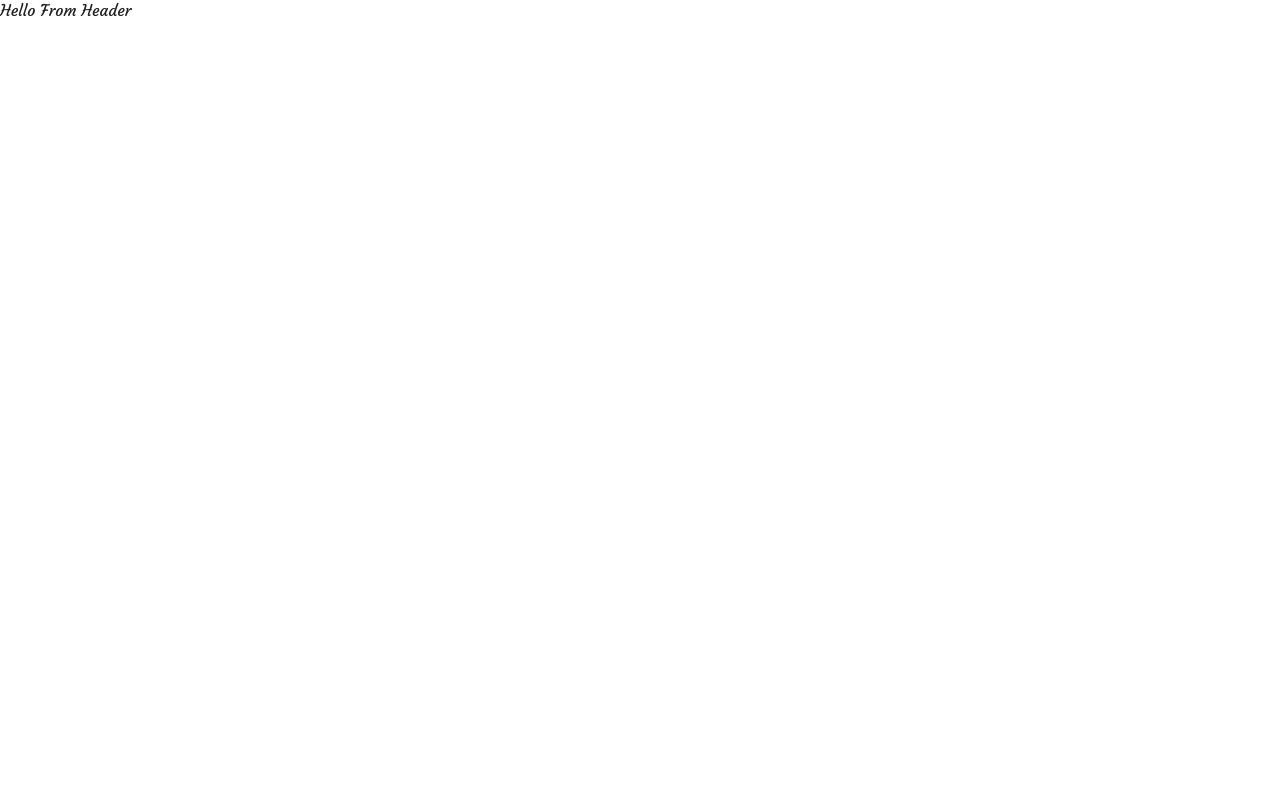
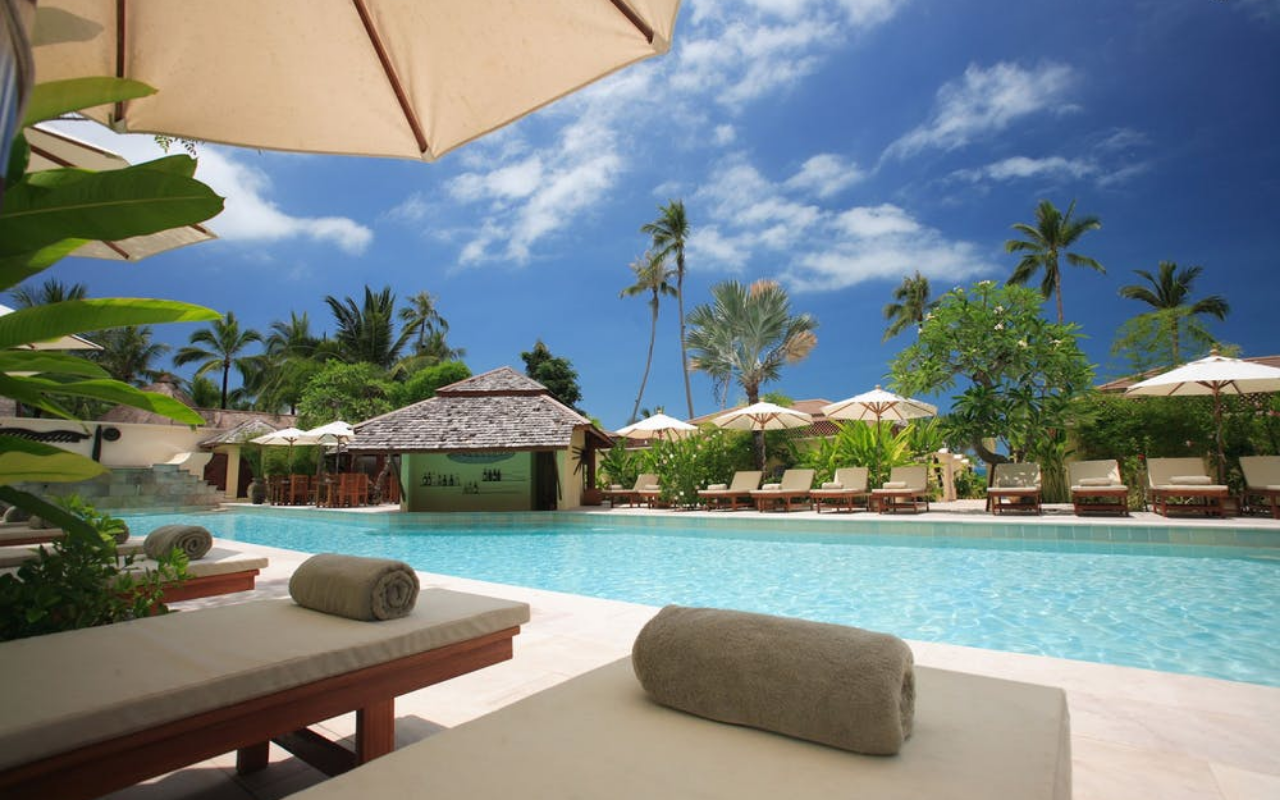
Before and after one commit to jmdc89/Hotel-Styled, a React (Create React App) app: page / in a window 1280 px wide. Built offline with nearby package versions, Linux system fonts and the light colour scheme; the HTML template or start-up script is replaced by a standard one.

Commit message:
Hero comp

```diff
--- a/src/components/globals/GlobalStyles.js
+++ b/src/components/globals/GlobalStyles.js
@@ -1,4 +1,5 @@
 import { createGlobalStyle } from "styled-components";
+import { setColor, setFont } from "../../styles";
 
 const Globals = createGlobalStyle`
 
@@ -12,10 +13,9 @@
 
     body {
         font-size: 100%100vh;
-        color:#222;
-        background:#fff;
-        font-family: 'Lato', sans-serif;
-        font-family: 'Courgette', cursive;
+        color:${setColor.mainBlack};
+        background:${setColor.mainWhite};
+        ${setFont.main};
     }
 
     h1 {
--- /dev/null
+++ b/src/components/globals/Hero.js
@@ -0,0 +1,13 @@
+import styled from "styled-components";
+import homeImg from "../../images/homeBcg.jpeg";
+
+const Hero = styled.header`
+  min-height: 100vh;
+  background: url(${(props) => props.img || homeImg}) center/cover fixed
+    no-repeat;
+  display: flex;
+  align-items: center;
+  justify-content: center;
+`;
+
+export default Hero;
--- a/src/components/home/Header.js
+++ b/src/components/home/Header.js
@@ -1,7 +1,13 @@
 import React from "react";
+import Hero from "../globals/Hero";
+import aboutImg from "../../images/aboutBcg.jpeg";
 
 const Header = () => {
-  return <div>Hello From Header</div>;
+  return (
+    <>
+      <Hero img={aboutImg} />
+    </>
+  );
 };
 
 export default Header;
```
